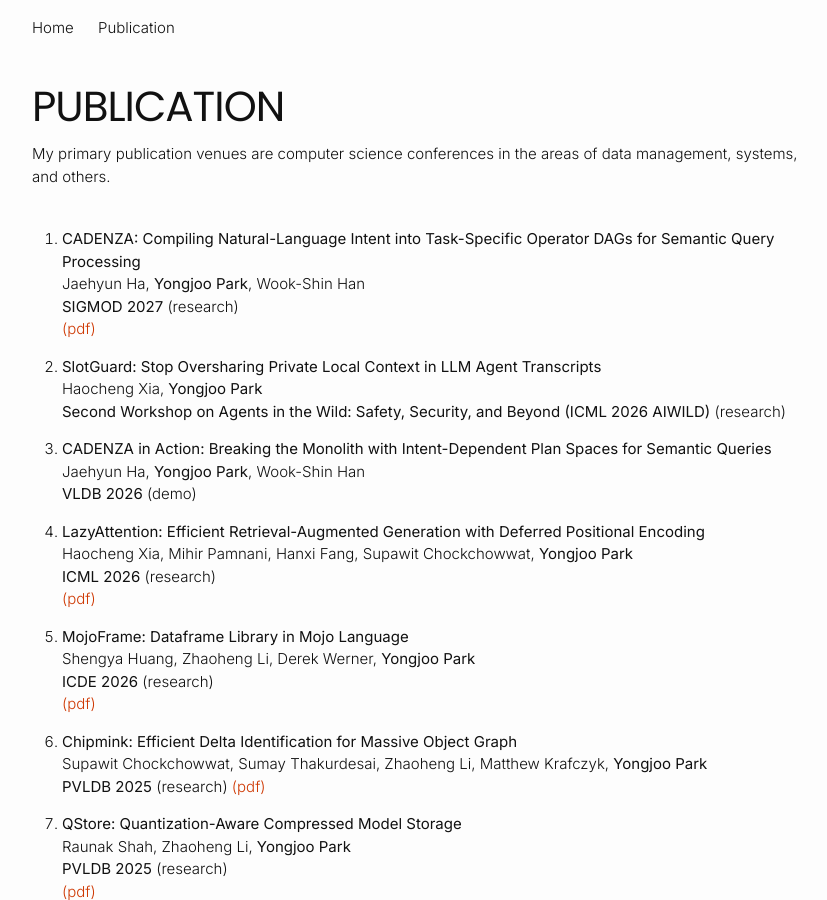
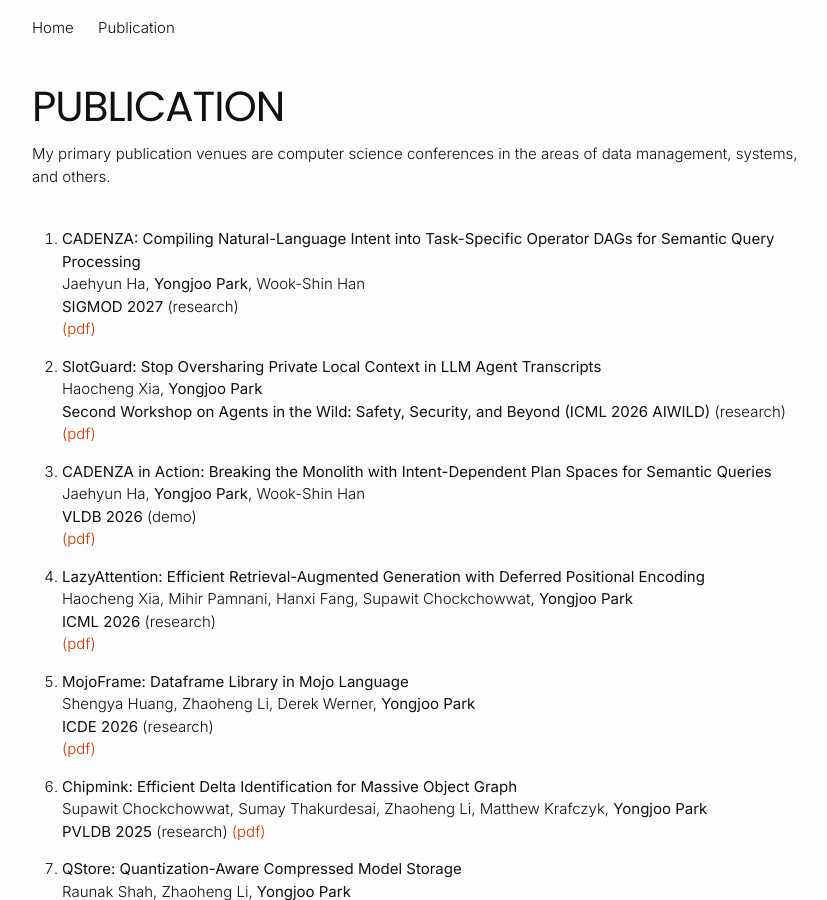
Before and after one commit to pyongjoo/pyongjoo.github.io, a Jekyll site: the page built from publication.md, in a window 1280 px wide and 900 px high. Shown: the whole window, without its empty margins (218-1045 px from the left). Built offline with Jekyll 4.4.1, drawn with Linux system fonts in a browser that asks for light colours.

Commit message:
Add paper links

```diff
--- a/publication.md
+++ b/publication.md
@@ -18,10 +18,12 @@
 1. **SlotGuard: Stop Oversharing Private Local Context in LLM Agent Transcripts**
    Haocheng Xia, **Yongjoo Park**
    **Second Workshop on Agents in the Wild: Safety, Security, and Beyond (ICML 2026 AIWILD)** (research)
+   [(pdf)]({{ site.url }}/resources/slotguard.pdf)
 
 1. **CADENZA in Action: Breaking the Monolith with Intent-Dependent Plan Spaces for Semantic Queries**
    Jaehyun Ha, **Yongjoo Park**, Wook-Shin Han
    **VLDB 2026** (demo)
+   [(pdf)](https://arxiv.org/abs/2607.01468)
 
 1. **LazyAttention: Efficient Retrieval-Augmented Generation with Deferred Positional Encoding**
    Haocheng Xia, Mihir Pamnani, Hanxi Fang, Supawit Chockchowwat, **Yongjoo Park**
```
Also changed, not shown: 1 other file.
